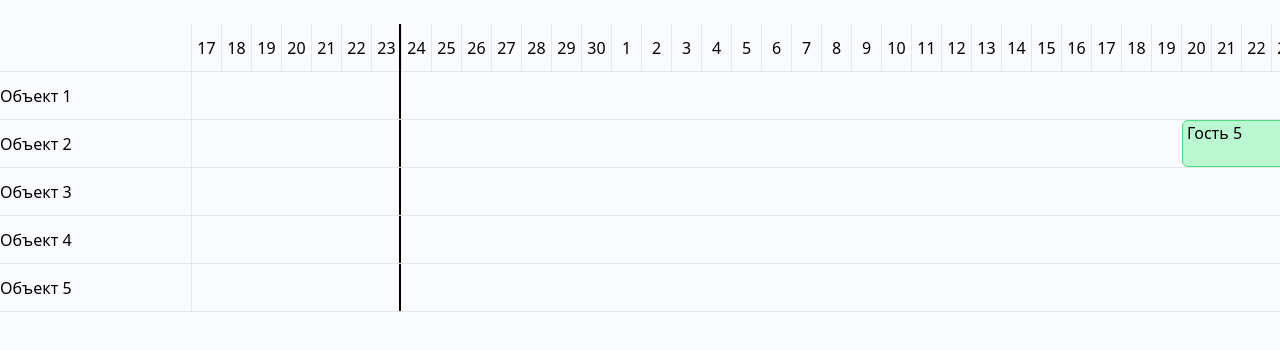
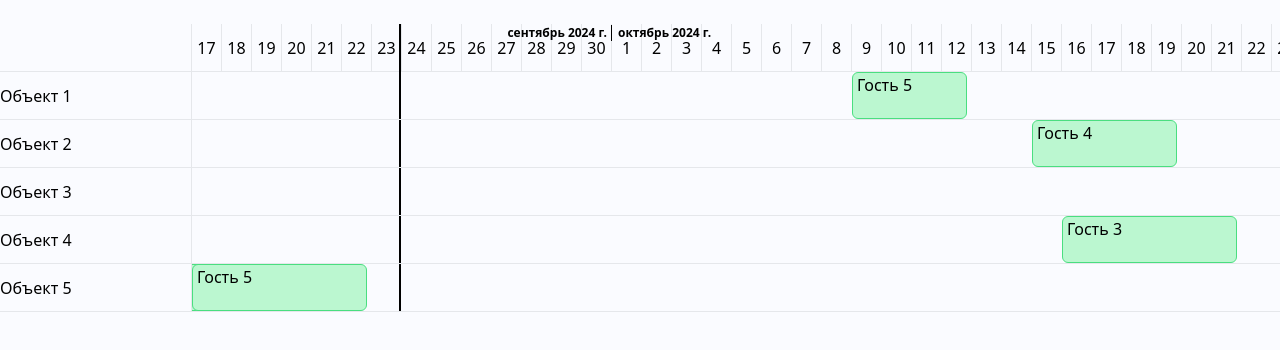
Before and after one commit to alkhilaev/vue-tailwind, a Vue app: page /booking in a window 1280 px wide. Shown: the top 350 px of the page. Built offline with nearby package versions, Linux system fonts and the light colour scheme; the HTML template or start-up script is replaced by a standard one.

Commit message:
Booking dashboard 1.1. Сделал отображение конца и начала месяца, а также полоску между ними

```diff
--- a/src/views/booking/index.vue
+++ b/src/views/booking/index.vue
@@ -40,17 +40,21 @@
                 }"
               ></div>
             </div>
-            <!-- Метки месяцев -->
+          </div>
+          <!-- Метки месяцев -->
+          <div class="relative" style="overflow: visible">
             <div
               v-for="(month, index) in monthMarkers"
               :key="index"
-              class="absolute text-xs font-bold"
+              class="month-marker"
+              :class="{ 'month-marker--before': month.align === 'right' }"
               :style="{
                 left: month.position + 'px',
-                top: '-1.5rem',
-                width: 'max-content',
+                top: '-3rem',
+                transform: month.align === 'left' ? 'translateX(-105%)' : 'translateX(0)',
               }"
             >
+              <!--              {{ month.align }}-->
               {{ month.label }}
             </div>
           </div>
@@ -103,8 +107,8 @@ const bookings = ref([]);
 const generateBookings = () => {
   let idCounter = 1;
   const bookingData = [];
-  const startYear = 2000;
-  const endYear = 2050;
+  const startYear = 2022;
+  const endYear = 2024;
   const objectIds = objects.value.map((obj) => obj.id);
   const guests = [
     "Гость 1",
@@ -148,7 +152,6 @@ const displayedDates = ref([]);
 
 const currentDate = ref(new Date()); // Используем текущую дату
 
-// Переносим объявление переменных в глобальную область видимости
 const daysBeforeTotal = 36; // Общее количество дней до текущей даты для скролла
 const daysBeforeDisplay = 6; // Количество дней до текущей даты для отображения
 
@@ -169,11 +172,11 @@ const initDisplayedDates = () => {
   }
 
   displayedDates.value = dates;
-  updateMonthMarkers();
 
-  // После отрисовки прокручиваем до текущей даты
+  // После отрисовки прокручиваем до текущей даты и обновляем метки месяцев
   nextTick(() => {
     scrollToCurrentDate();
+    updateMonthMarkers();
   });
 };
 
@@ -209,19 +212,31 @@ const monthMarkers = ref([]);
 
 const updateMonthMarkers = () => {
   monthMarkers.value = [];
-  displayedDates.value.forEach((date, index) => {
-    if (isMonthStart(date, index)) {
-      const label = monthLabel(date);
-      const position = index * CELL_WIDTH;
-      monthMarkers.value.push({ label, position });
+  for (let index = 0; index < displayedDates.value.length; index++) {
+    const date = displayedDates.value[index];
+    const prevDate = displayedDates.value[index - 1];
+    const nextDate = displayedDates.value[index + 1];
+
+    // Проверяем начало месяца
+    if (index === 0 || date.getMonth() !== prevDate?.getMonth()) {
+      // Добавляем метку над первым днём месяца
+      monthMarkers.value.push({
+        label: monthLabel(date),
+        position: index * CELL_WIDTH,
+        align: "right",
+      });
     }
-  });
-};
 
-const isMonthStart = (date, index) => {
-  if (index === 0) return true;
-  const prevDate = displayedDates.value[index - 1];
-  return date.getMonth() !== prevDate.getMonth();
+    // Проверяем конец месяца
+    if (nextDate && date.getMonth() !== nextDate.getMonth()) {
+      // Добавляем метку над последним днём текущего месяца
+      monthMarkers.value.push({
+        label: monthLabel(date),
+        position: (index + 1) * CELL_WIDTH,
+        align: "left",
+      });
+    }
+  }
 };
 
 const monthLabel = (date) => {
@@ -327,3 +342,29 @@ const hideTooltip = () => {
   tooltipVisible.value = false;
 };
 </script>
+
+<style scoped>
+.month-marker {
+  position: absolute;
+  font-size: 0.75rem; /* text-xs */
+  font-weight: bold;
+  display: flex;
+  align-items: center;
+}
+
+.month-marker::before {
+  content: "";
+  display: none;
+  width: 1px; /* Толщина чёрточки */
+  height: 16px; /* Высота чёрточки */
+  background-color: black;
+  margin-right: 5px;
+  //margin-left: 5px;
+}
+
+.month-marker--before::before {
+  display: flex;
+  //margin-left: 0;
+  transform: translateX(-1px);
+}
+</style>
```
